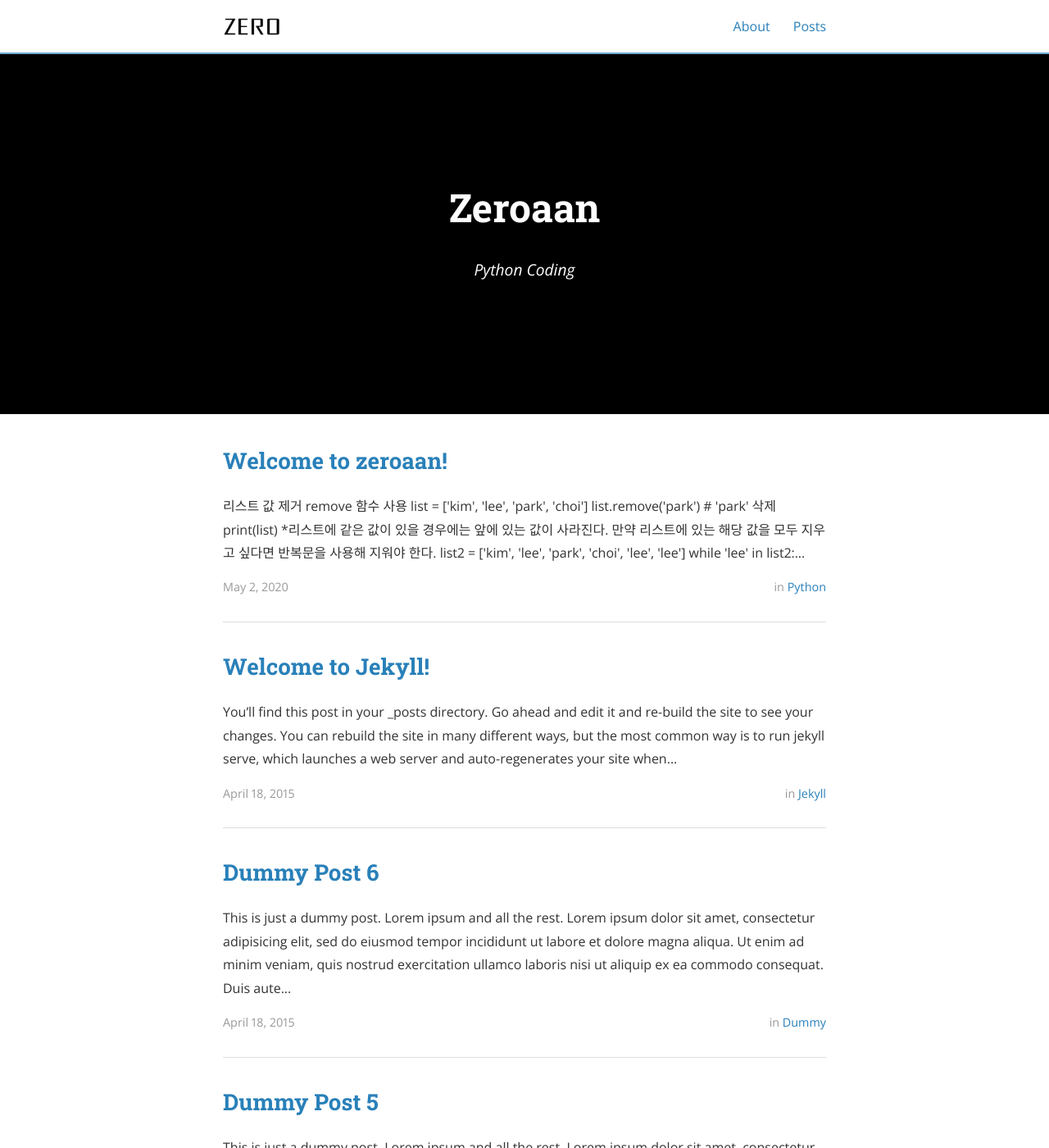
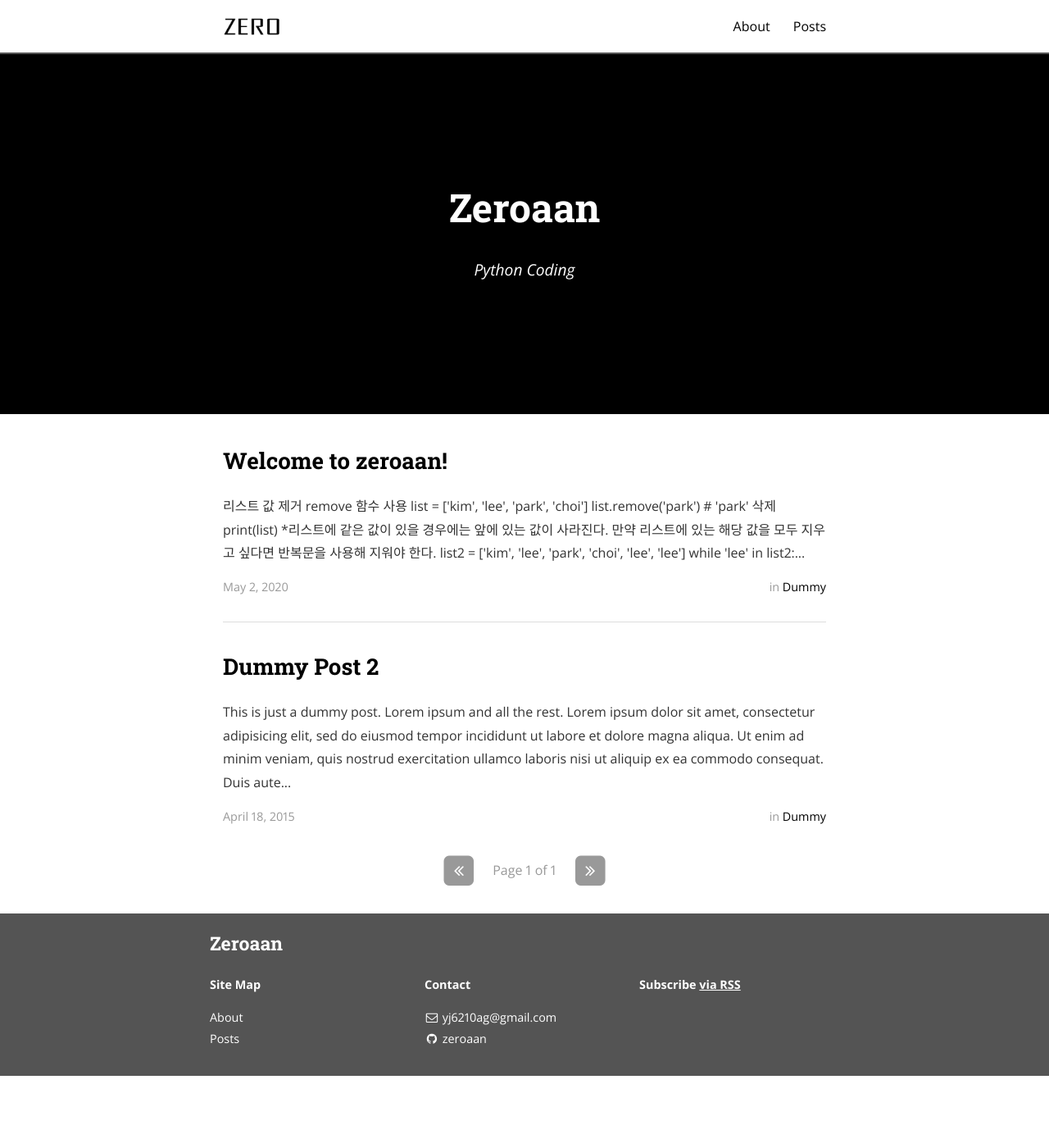
Before and after one commit to zeroaan/zeroaan.github.io, a Jekyll site: the page built from index.html, in a window 1280 px wide and 1400 px high. Shown: the whole window at 82% size. Built offline with Jekyll 4.4.1, drawn with Linux system fonts in a browser that asks for light colours; nearby versions of some CDN libraries; the list of posts is cut into pages by our own code; some of the changed text lies outside the part shown.

Commit message:
post test

```diff
--- a/_posts/2015-04-18-dummy.md
+++ /dev/null
@@ -1,16 +0,0 @@
----
-layout: post
-title:  "Dummy Post"
-date:   2015-04-18T14:25:52-05:00
-author: Ben Centra
-categories: Dummy
----
-
-This is just a dummy post. Lorem ipsum and all the rest.
-
-Lorem ipsum dolor sit amet, consectetur adipisicing elit, sed do eiusmod
-tempor incididunt ut labore et dolore magna aliqua. Ut enim ad minim veniam,
-quis nostrud exercitation ullamco laboris nisi ut aliquip ex ea commodo
-consequat. Duis aute irure dolor in reprehenderit in voluptate velit esse
-cillum dolore eu fugiat nulla pariatur. Excepteur sint occaecat cupidatat non
-proident, sunt in culpa qui officia deserunt mollit anim id est laborum.
--- a/_posts/2015-04-18-dummy3.md
+++ /dev/null
@@ -1,16 +0,0 @@
----
-layout: post
-title:  "Dummy Post 3"
-date:   2015-04-18T14:25:52-05:00
-author: Ben Centra
-categories: Dummy
----
-
-This is just a dummy post. Lorem ipsum and all the rest.
-
-Lorem ipsum dolor sit amet, consectetur adipisicing elit, sed do eiusmod
-tempor incididunt ut labore et dolore magna aliqua. Ut enim ad minim veniam,
-quis nostrud exercitation ullamco laboris nisi ut aliquip ex ea commodo
-consequat. Duis aute irure dolor in reprehenderit in voluptate velit esse
-cillum dolore eu fugiat nulla pariatur. Excepteur sint occaecat cupidatat non
-proident, sunt in culpa qui officia deserunt mollit anim id est laborum.
--- a/_posts/2015-04-18-dummy4.md
+++ /dev/null
@@ -1,17 +0,0 @@
----
-layout: post
-title:  "Dummy Post 4"
-date:   2015-04-18T14:25:52-05:00
-author: Ben Centra
-categories: Dummy
-tags: ipsum
----
-
-This is just a dummy post. Lorem ipsum and all the rest.
-
-Lorem ipsum dolor sit amet, consectetur adipisicing elit, sed do eiusmod
-tempor incididunt ut labore et dolore magna aliqua. Ut enim ad minim veniam,
-quis nostrud exercitation ullamco laboris nisi ut aliquip ex ea commodo
-consequat. Duis aute irure dolor in reprehenderit in voluptate velit esse
-cillum dolore eu fugiat nulla pariatur. Excepteur sint occaecat cupidatat non
-proident, sunt in culpa qui officia deserunt mollit anim id est laborum.
--- a/_posts/2015-04-18-dummy5.md
+++ /dev/null
@@ -1,17 +0,0 @@
----
-layout: post
-title:  "Dummy Post 5"
-date:   2015-04-18T14:25:52-05:00
-author: Ben Centra
-categories: Dummy
-tags: lorem
----
-
-This is just a dummy post. Lorem ipsum and all the rest.
-
-Lorem ipsum dolor sit amet, consectetur adipisicing elit, sed do eiusmod
-tempor incididunt ut labore et dolore magna aliqua. Ut enim ad minim veniam,
-quis nostrud exercitation ullamco laboris nisi ut aliquip ex ea commodo
-consequat. Duis aute irure dolor in reprehenderit in voluptate velit esse
-cillum dolore eu fugiat nulla pariatur. Excepteur sint occaecat cupidatat non
-proident, sunt in culpa qui officia deserunt mollit anim id est laborum.
--- a/_posts/2015-04-18-dummy6.md
+++ /dev/null
@@ -1,17 +0,0 @@
----
-layout: post
-title:  "Dummy Post 6"
-date:   2015-04-18T14:25:52-05:00
-author: Ben Centra
-categories: Dummy
-tags: lorem ipsum
----
-
-This is just a dummy post. Lorem ipsum and all the rest.
-
-Lorem ipsum dolor sit amet, consectetur adipisicing elit, sed do eiusmod
-tempor incididunt ut labore et dolore magna aliqua. Ut enim ad minim veniam,
-quis nostrud exercitation ullamco laboris nisi ut aliquip ex ea commodo
-consequat. Duis aute irure dolor in reprehenderit in voluptate velit esse
-cillum dolore eu fugiat nulla pariatur. Excepteur sint occaecat cupidatat non
-proident, sunt in culpa qui officia deserunt mollit anim id est laborum.
--- a/_posts/2015-04-18-welcome-to-jekyll.md
+++ /dev/null
@@ -1,74 +0,0 @@
----
-layout: post
-title:  "Welcome to Jekyll!"
-date:   2015-04-18T14:25:52-05:00
-author: Ben Centra
-categories: Jekyll
-tags:	jekyll welcome
-cover:  "/assets/instacode.png"
----
-
-You’ll find this post in your `_posts` directory. Go ahead and edit it and re-build the site to see your changes. You can rebuild the site in many different ways, but the most common way is to run `jekyll serve`, which launches a web server and auto-regenerates your site when a file is updated.
-
-## Adding New Posts
-
-To add new posts, simply add a file in the `_posts` directory that follows the convention `YYYY-MM-DD-name-of-post.ext` and includes the necessary front matter. Take a look at the source for this post to get an idea about how it works.
-
-### Tags and Categories
-
-If you list one or more categories or tags in the front matter of your post, they will be included with the post on the page as links. Clicking the link will bring you to an auto-generated archive page for the category or tag, created using the [jekyll-archive][jekyll-archive] gem.
-
-### Cover Images
-
-To add a cover image to your post, set the "cover" property in the front matter with the relative URL of the image (i.e. <code>cover: "/assets/cover_image.jpg"</code>).
-
-### Code Snippets
-
-You can use [highlight.js][highlight] to add syntax highlight code snippets:
-
-Use the [Liquid][liquid] `{% raw %}{% highlight <language> %}{% endraw %}` tag to add syntax highlighting to code snippets.
-
-For instance, this template...
-{% highlight html %}
-{% raw %}{% highlight javascript %}
-function demo(string, times) {
-  for (var i = 0; i < times; i++) {
-    console.log(string);
-  }
-}
-demo("hello, world!", 10);
-{% endhighlight %}{% endraw %}
-{% endhighlight %}
-
-...will come out looking like this:
-
-{% highlight javascript %}
-function demo(string, times) {
-  for (var i = 0; i < times; i++) {
-    console.log(string);
-  }
-}
-demo("hello, world!", 10);
-{% endhighlight %}
-
-Syntax highlighting is done using [highlight.js][highlight]. You can change the active theme in [head.html](https://github.com/bencentra/centrarium/blob/2dcd73d09e104c3798202b0e14c1db9fa6e77bc7/_includes/head.html#L15).
-
-### Images
-
-Lightbox has been enabled for images. To create the link that'll launch the lightbox, add <code>data-lightbox</code> and <code>data-title</code> attributes to an <code>&lt;a&gt;</code> tag around your <code>&lt;img&gt;</code> tag. The result is:
-
-<a href="//bencentra.com/assets/images/falcon9_large.jpg" data-lightbox="falcon9-large" data-title="Check out the Falcon 9 from SpaceX">
-  <img src="//bencentra.com/assets/images/falcon9_small.jpg" title="Check out the Falcon 9 from SpaceX">
-</a>
-
-For more information, check out the [Lightbox][lightbox] website.
-
-Check out the [Jekyll docs][jekyll] for more info on how to get the most out of Jekyll. File all bugs/feature requests at [Jekyll’s GitHub repo][jekyll-gh]. If you have questions, you can ask them on [Jekyll’s dedicated Help repository][jekyll-help].
-
-[jekyll]:      http://jekyllrb.com
-[jekyll-gh]:   https://github.com/jekyll/jekyll
-[jekyll-help]: https://github.com/jekyll/jekyll-help
-[highlight]:   https://highlightjs.org/
-[lightbox]:    http://lokeshdhakar.com/projects/lightbox2/
-[jekyll-archive]: https://github.com/jekyll/jekyll-archives
-[liquid]: https://github.com/Shopify/liquid/wiki/Liquid-for-Designers
--- a/_posts/2020-05-02-welcome to zeroaan.md
+++ b/_posts/2020-05-02-welcome to zeroaan.md
@@ -3,7 +3,7 @@
 title:  "Welcome to zeroaan!"
 date:   2020-05-02 19:43:59
 author: zeroaan
-categories: python
+categories: Dummy
 tags: python code
 cover:  "/assets/header_image.png"
 ---
--- a/_sass/base/_variables.scss
+++ b/_sass/base/_variables.scss
@@ -29,7 +29,7 @@
 // Flat UI Colors. For more, see http://flatuicolors.com/
 $turquoise: #1abc9c;	// Turqoise
 $green: #27ae60;	  	// Nephritis
-$blue: #2980b9;				// Belize Hole
+$blue: #000; //#2980b9;				// Belize Hole
 $purple: #8e44ad;			// Wisteria
 $orange: #d35400;			// Pumpkin
 $red:	#c0392b;				// Pomegranate
```
